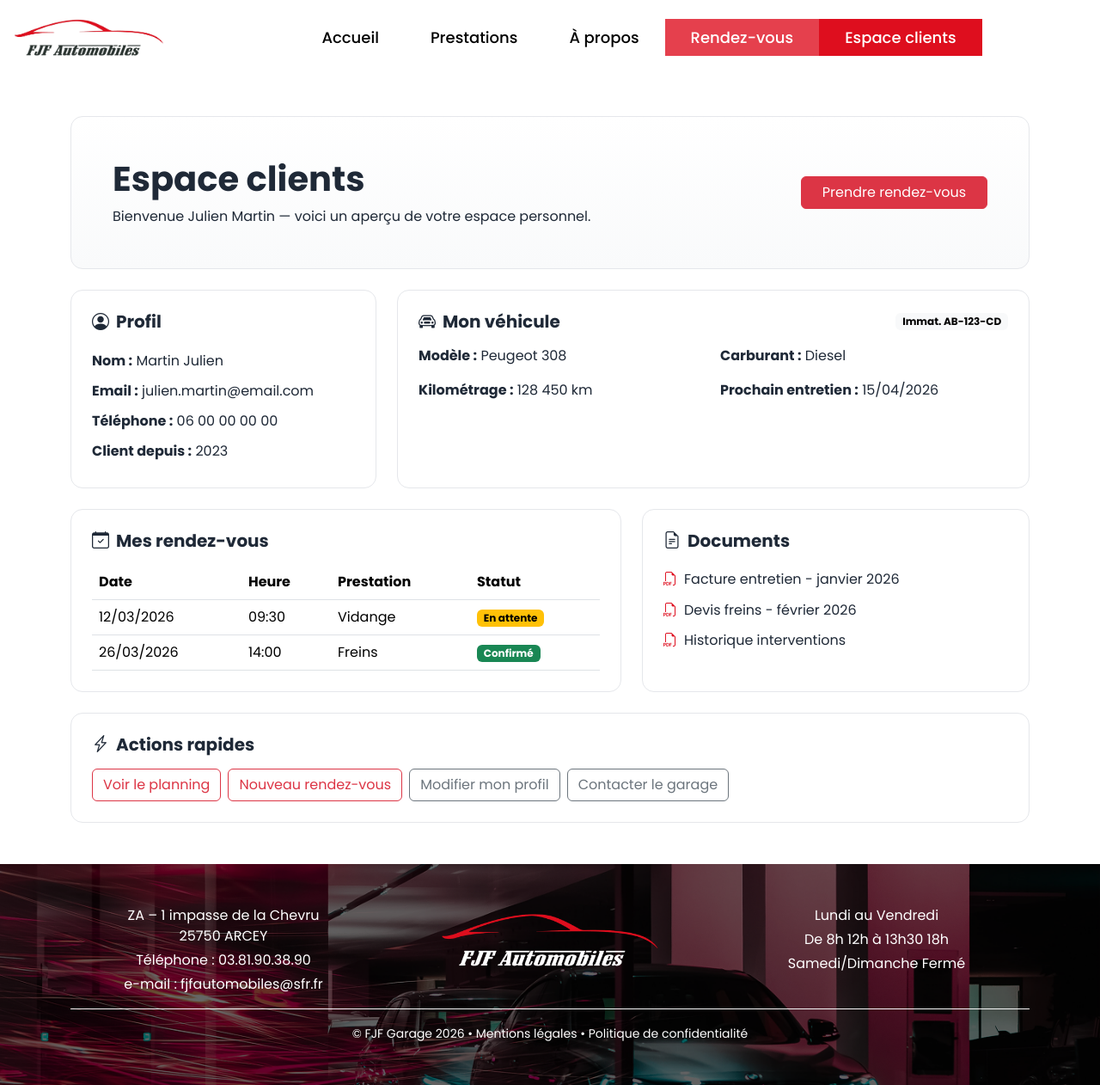
After one commit to Cruzax/FJF-WORDPRESS, a PHP site: page /Espaceclients.html in a window 1280 px wide. The commit adds this page. Shown: the whole page at 86% size. Run offline with PHP 8.4, Linux system fonts and the light colour scheme.

Commit message:
Mauqette html good

```diff
--- /dev/null
+++ b/Espaceclients.html
@@ -0,0 +1,137 @@
+<!DOCTYPE html>
+<html lang="fr">
+	<head>
+		<meta charset="UTF-8" />
+		<meta name="viewport" content="width=device-width, initial-scale=1.0" />
+		<title>Espace clients - FJF Garage</title>
+
+		<meta
+			name="description"
+			content="Maquette de l'espace clients FJF Automobiles : profil, rendez-vous, documents et suivi véhicule."
+		/>
+		<link rel="icon" href="img/FJFlogoblanc.png" />
+		<link href="https://cdn.jsdelivr.net/npm/bootstrap@5.3.8/dist/css/bootstrap.min.css" rel="stylesheet" />
+		<link
+			rel="stylesheet"
+			href="https://cdn.jsdelivr.net/npm/bootstrap-icons@1.11.3/font/bootstrap-icons.css"
+		/>
+
+		<link rel="preconnect" href="https://fonts.googleapis.com" />
+		<link rel="preconnect" href="https://fonts.gstatic.com" crossorigin />
+		<link
+			href="https://fonts.googleapis.com/css2?family=Montserrat:ital,wght@0,100..900;1,100..900&family=Poppins:ital,wght@0,100;0,200;0,300;0,400;0,500;0,600;0,700;0,800;0,900;1,100;1,200;1,300;1,400;1,500;1,600;1,700;1,800;1,900&display=swap"
+			rel="stylesheet"
+		/>
+
+		<link rel="stylesheet" href="style.css" />
+	</head>
+
+	<body>
+		<div data-include="partials/header.html"></div>
+
+		<main class="container my-5 espace-clients-page">
+			<section class="ec-hero p-4 p-md-5 mb-4">
+				<div class="d-flex flex-column flex-md-row align-items-md-center justify-content-between gap-3">
+					<div>
+						<h1 class="ec-title mb-2">Espace clients</h1>
+						<p class="mb-0">Bienvenue Julien Martin — voici un aperçu de votre espace personnel.</p>
+					</div>
+					<a href="Rendez-vous.html" class="btn btn-danger px-4">Prendre rendez-vous</a>
+				</div>
+			</section>
+
+			<section class="row g-4 mb-4">
+				<div class="col-12 col-lg-4">
+					<article class="ec-card h-100 p-4">
+						<h2 class="ec-card-title h5 mb-3"><i class="bi bi-person-circle me-2"></i>Profil</h2>
+						<ul class="list-unstyled mb-0 ec-list">
+							<li><strong>Nom :</strong> Martin Julien</li>
+							<li><strong>Email :</strong> julien.martin@email.com</li>
+							<li><strong>Téléphone :</strong> 06 00 00 00 00</li>
+							<li><strong>Client depuis :</strong> 2023</li>
+						</ul>
+					</article>
+				</div>
+
+				<div class="col-12 col-lg-8">
+					<article class="ec-card h-100 p-4">
+						<div class="d-flex justify-content-between align-items-center mb-3">
+							<h2 class="ec-card-title h5 mb-0"><i class="bi bi-car-front me-2"></i>Mon véhicule</h2>
+							<span class="badge text-bg-light">Immat. AB-123-CD</span>
+						</div>
+						<div class="row g-3">
+							<div class="col-12 col-md-6"><strong>Modèle :</strong> Peugeot 308</div>
+							<div class="col-12 col-md-6"><strong>Carburant :</strong> Diesel</div>
+							<div class="col-12 col-md-6"><strong>Kilométrage :</strong> 128 450 km</div>
+							<div class="col-12 col-md-6"><strong>Prochain entretien :</strong> 15/04/2026</div>
+						</div>
+					</article>
+				</div>
+			</section>
+
+			<section class="row g-4 mb-4">
+				<div class="col-12 col-lg-7">
+					<article class="ec-card h-100 p-4">
+						<h2 class="ec-card-title h5 mb-3"><i class="bi bi-calendar-check me-2"></i>Mes rendez-vous</h2>
+						<div class="ec-table-wrap">
+							<table class="table align-middle mb-0">
+								<thead>
+									<tr>
+										<th>Date</th>
+										<th>Heure</th>
+										<th>Prestation</th>
+										<th>Statut</th>
+									</tr>
+								</thead>
+								<tbody>
+									<tr>
+										<td>12/03/2026</td>
+										<td>09:30</td>
+										<td>Vidange</td>
+										<td><span class="badge text-bg-warning">En attente</span></td>
+									</tr>
+									<tr>
+										<td>26/03/2026</td>
+										<td>14:00</td>
+										<td>Freins</td>
+										<td><span class="badge text-bg-success">Confirmé</span></td>
+									</tr>
+								</tbody>
+							</table>
+						</div>
+					</article>
+				</div>
+
+				<div class="col-12 col-lg-5">
+					<article class="ec-card h-100 p-4">
+						<h2 class="ec-card-title h5 mb-3"><i class="bi bi-file-earmark-text me-2"></i>Documents</h2>
+						<ul class="list-unstyled mb-0 ec-docs">
+							<li><i class="bi bi-filetype-pdf me-2"></i>Facture entretien - janvier 2026</li>
+							<li><i class="bi bi-filetype-pdf me-2"></i>Devis freins - février 2026</li>
+							<li><i class="bi bi-filetype-pdf me-2"></i>Historique interventions</li>
+						</ul>
+					</article>
+				</div>
+			</section>
+
+			<section class="ec-card p-4">
+				<h2 class="ec-card-title h5 mb-3"><i class="bi bi-lightning-charge me-2"></i>Actions rapides</h2>
+				<div class="d-flex flex-wrap gap-2">
+					<a href="planning.html" class="btn btn-outline-danger">Voir le planning</a>
+					<a href="Rendez-vous.html" class="btn btn-outline-danger">Nouveau rendez-vous</a>
+					<a href="#" class="btn btn-outline-secondary">Modifier mon profil</a>
+					<a href="#" class="btn btn-outline-secondary">Contacter le garage</a>
+				</div>
+			</section>
+		</main>
+
+		<div data-include="partials/footer.html"></div>
+
+		<script src="assets/js/includes.js" defer></script>
+		<script
+			src="https://cdn.jsdelivr.net/npm/bootstrap@5.3.8/dist/js/bootstrap.bundle.min.js"
+			integrity="sha384-FKyoEForCGlyvwx9Hj09JcYn3nv7wiPVlz7YYwJrWVcXK/BmnVDxM+D2scQbITxI"
+			crossorigin="anonymous"
+		></script>
+	</body>
+</html>
--- a/css/base/main.css
+++ b/css/base/main.css
@@ -1,6 +1,28 @@
+:root {
+  --bs-body-font-family: "Poppins", sans-serif;
+}
+
 body {
   margin: 0;
   font-family: "Poppins", sans-serif;
+}
+
+h1,
+h2,
+h3,
+h4,
+h5,
+h6,
+p,
+a,
+button,
+input,
+select,
+textarea,
+label,
+span,
+li {
+  font-family: inherit;
 }
 
 .btn-rdv {
@@ -36,17 +58,17 @@ color: white;
 
 .h1{
  font-size: 40px;
-  font-family: "Montserrat", sans-serif;
+  font-family: "Poppins", sans-serif;
 
 }
 
 .h2{
-  font-family: "Montserrat", sans-serif;
+  font-family: "Poppins", sans-serif;
   font-size: 40px;
 }
 
 .h3{
-  font-family: "Montserrat", sans-serif;
+  font-family: "Poppins", sans-serif;
 }
 
 /* UI tweaks */
--- /dev/null
+++ b/css/components/espaceclients.css
@@ -0,0 +1,37 @@
+.espace-clients-page {
+  color: #1f2937;
+}
+
+.ec-hero {
+  border: 1px solid #e5e7eb;
+  border-radius: 14px;
+  background: linear-gradient(180deg, #fff 0%, #f9fafb 100%);
+}
+
+.ec-title {
+  font-weight: 700;
+  margin: 0;
+}
+
+.ec-card {
+  border: 1px solid #e5e7eb;
+  border-radius: 14px;
+  background: #fff;
+}
+
+.ec-card-title {
+  font-weight: 700;
+}
+
+.ec-list li,
+.ec-docs li {
+  padding: 0.35rem 0;
+}
+
+.ec-table-wrap {
+  overflow-x: auto;
+}
+
+.ec-docs i {
+  color: #de0e1e;
+}
--- a/index.html
+++ b/index.html
@@ -98,7 +98,7 @@
         </h2>
 
         <!-- Lien vers la page de prise de rendez-vous -->
-        <a href="Rendez-vous.html" class="btn-rdv nav-link-top nav-item-box">Rendez-Vous</a>
+        <a href="Rendez-vous.html" class="btn-rdv text-white nav-link-top nav-item-box">Rendez-Vous</a>
 
         <div class="py-4"></div>
       </div>
--- a/partials/header.html
+++ b/partials/header.html
@@ -2,7 +2,9 @@
   <div class="container-fluid">
     <div class="row align-items-center">
       <div class="col-auto">
-        <img src="img/FJFlogo.png" class="logo" alt="FJF Automobiles" />
+        <a href="index.html">
+          <img src="img/FJFlogo.png" class="logo" alt="FJF Automobiles" />
+        </a>
       </div>
 
       <div class="col d-flex justify-content-center">
@@ -10,8 +12,8 @@
           <a href="index.html" class="nav nav-link-top nav-item-box">Accueil</a>
           <a href="prestations.html" class="nav nav-link-top nav-item-box">Prestations</a>
           <a href="apropos.html" class="nav nav-link-top nav-item-box">À propos</a>
-          <a href="Rendez-vous.html" class="btn-rdv nav-link-top nav-item-box">Rendez-vous</a>
-          <a href="#" class="nav-link-top nav-item-box">Espace clients</a>
+          <a href="Rendez-vous.html" class="btn-rdv text-white nav-link-top nav-item-box">Rendez-vous</a>
+          <a href="Espaceclients.html" class="nav-link-top nav-item-box">Espace clients</a>
         </nav>
       </div>
     </div>
--- a/style.css
+++ b/style.css
@@ -8,3 +8,4 @@
 @import "css/components/prestation.css";
 @import "css/components/apropos.css";
 @import "css/components/avis.css";
+@import "css/components/espaceclients.css";
```
Also changed, not shown: Rendez-vous.html (+36 -2 lines), css/components/planning.css (added, +48 -0 lines), planning.html (added, +92 -0 lines), prestations.html (+12 -0 lines).
